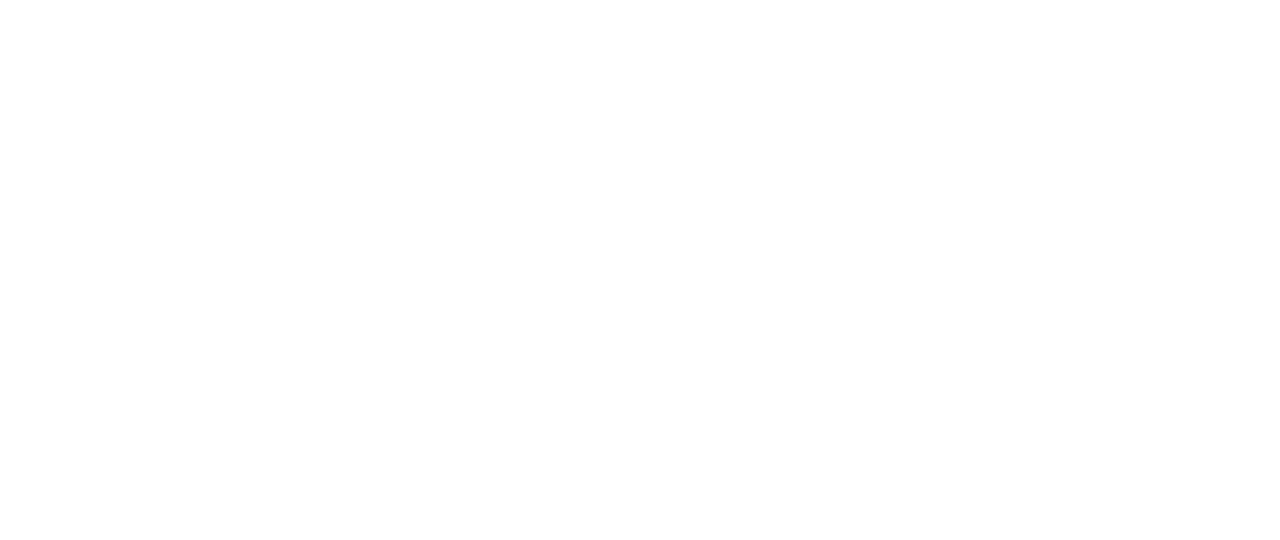
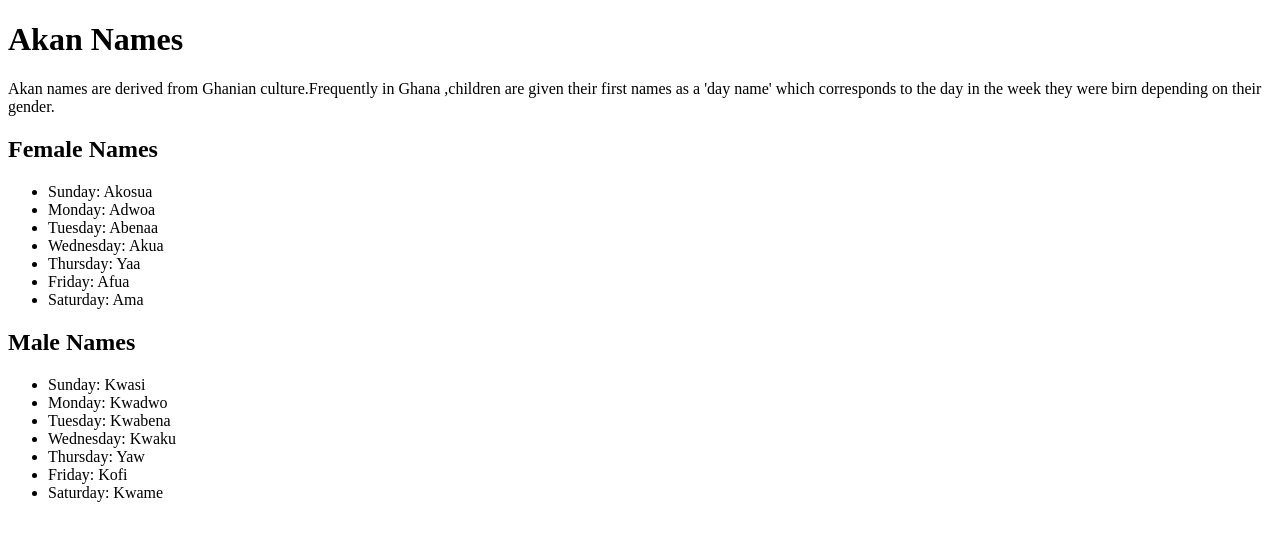
Before and after one commit to Abijahkabiro/akan, a plain HTML site: page index.html in a window 1280 px wide. Drawn offline with Linux system fonts and the light colour scheme.

Commit message:
add h1 and the akan female and male names

```diff
--- a/index.html
+++ b/index.html
@@ -7,5 +7,38 @@
 </head>
 <body>
 
+    <div class="container">
+        <h1>Akan Names</h1>
+        <div class="row">
+            <div class="col-md-10">
+                <p>Akan names are derived from Ghanian culture.Frequently in Ghana ,children are given their first names
+                     as a 'day name' which corresponds to the day in the week they were birn depending on their gender.</p>
+            </div>
+            <div class="col-md-5">
+                <h2>Female Names</h2>
+                <ul>
+                    <li>Sunday: Akosua</li>
+                    <li> Monday: Adwoa</li>
+                    <li>Tuesday: Abenaa</li>
+                    <li>Wednesday: Akua</li>
+                    <li>Thursday: Yaa</li>
+                    <li>Friday: Afua</li>
+                    <li>Saturday: Ama</li>
+                </ul>
+            </div>
+            <div class="col-md-5">
+                <h2>Male Names</h2>
+                <ul>
+                    <li>Sunday: Kwasi</li>
+                    <li>Monday: Kwadwo</li>
+                    <li> Tuesday: Kwabena</li>
+                    <li> Wednesday: Kwaku</li>
+                    <li>Thursday: Yaw</li>
+                    <li>Friday: Kofi</li>
+                    <li>Saturday: Kwame</li>
+                </ul>
+            </div>
+        </div>
+    </div>
 </body>
 </html>
```
